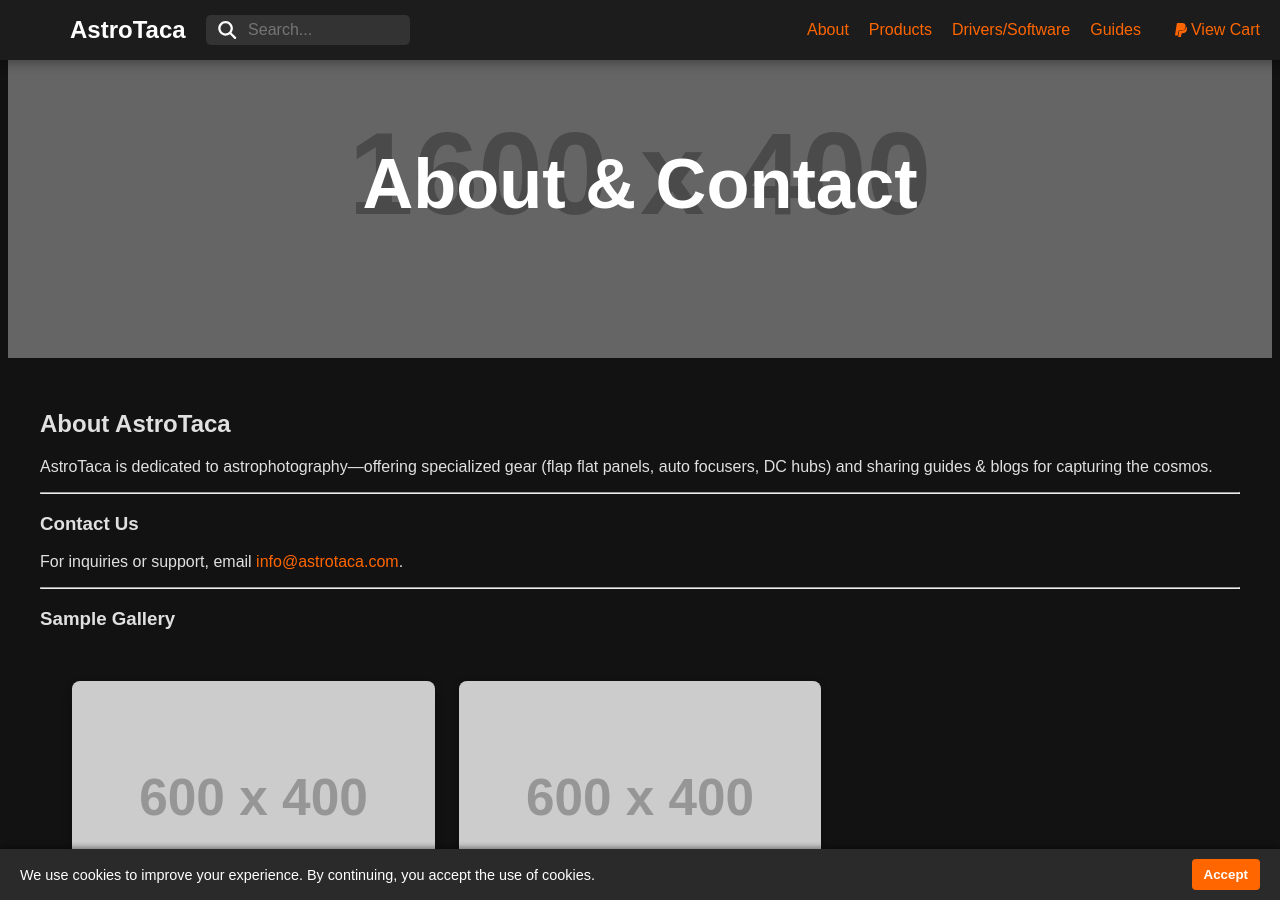
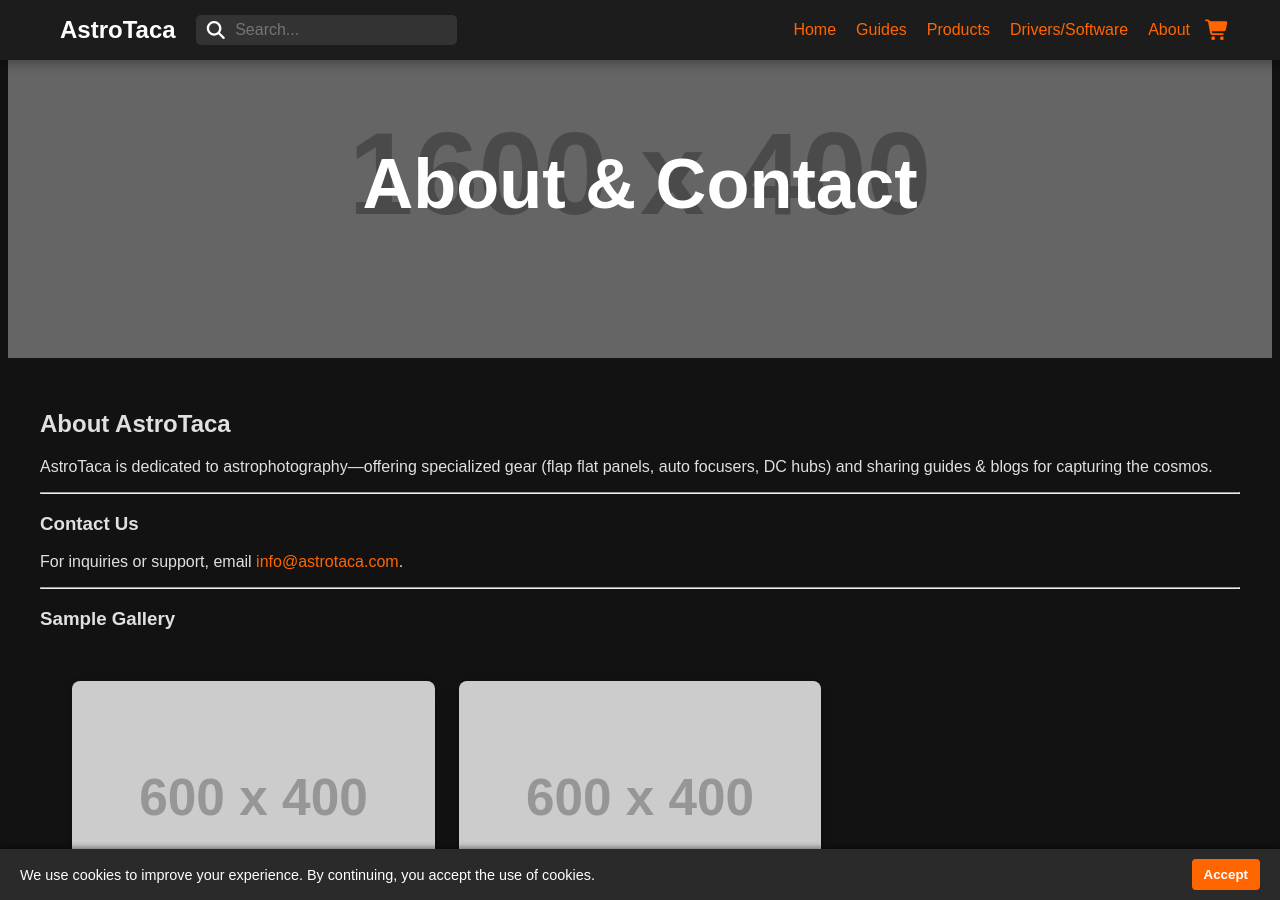
Before and after one commit to astrotaca/website, a Jekyll site: the page built from contact.md, in a window 1280 px wide and 900 px high. Built offline with Jekyll 4.4.1, drawn with Linux system fonts in a browser that asks for light colours.

Commit message:
updates to the website

```diff
--- a/_layouts/default.html
+++ b/_layouts/default.html
@@ -13,17 +13,16 @@
   <style>
     /* Social Icons Hover Effect */
     .social-icon {
-      display: inline-block;  /* Ensure transforms and shadows work correctly */
-      color: #fff;            /* Force icons to white */
+      display: inline-block;
+      color: #fff;
       transition: transform 0.3s ease, box-shadow 0.3s ease;
     }
     .social-icon:hover {
-      transform: scale(1.1);              /* Increased zoom effect for smaller icons */
-      box-shadow: 0 8px 20px rgba(0, 0, 0, 0.4); /* Subtle shadow effect */
-      color: #fff;                        /* Keep icons white on hover */
+      transform: scale(1.1);
+      box-shadow: 0 8px 20px rgba(0, 0, 0, 0.4);
     }
 
-    /* Sticky Footer: Ensure footer is at the bottom when content is short */
+    /* Sticky Footer */
     .site-wrapper {
       display: flex;
       flex-direction: column;
@@ -40,6 +39,7 @@
   {% if page.layout != "post" %}
   <header>
     <div class="header-container">
+      <!-- Left Side: AstroTaca & Search -->
       <div class="header-left">
         <div class="logo">
           <a href="/" style="color:#fff; font-size:24px; font-weight:bold; text-decoration:none;">AstroTaca</a>
@@ -50,22 +50,34 @@
           <ul id="search-results"></ul>
         </div>
       </div>
+
+      <!-- Right Side: Navigation & Hamburger -->
+      <div class="header-right">
         <nav id="nav-menu">
-        <a href="/about/">About</a>
+          <a href="/">Home</a>
+          <a href="/guides/">Guides</a>
           <a href="/products/">Products</a>
           <a href="/drivers/">Drivers/Software</a>
-        <a href="/guides/">Guides</a>
+          <div class="about-cart-group">
+            <a href="/about/">About</a>
             <div class="nav-dropdown">
               <form target="paypal" action="https://www.paypal.com/cgi-bin/webscr" method="post">
                 <input type="hidden" name="cmd" value="_cart">
                 <input type="hidden" name="business" value="YOUR_PAYPAL_EMAIL@domain.com">
                 <input type="hidden" name="display" value="1">
                 <button class="nav-dropbtn" style="border:none; background:none;">
-              <i class="fab fa-paypal"></i> View Cart
+                  <i class="fas fa-shopping-cart fa-lg"></i>
                 </button>
               </form>
             </div>
+          </div>
         </nav>
+
+        <!-- Hamburger Menu Icon -->
+        <button class="menu-icon" onclick="toggleMenu()">
+          <i class="fas fa-bars"></i>
+        </button>
+      </div>
     </div>
   </header>
   {% endif %}
@@ -83,10 +95,8 @@
     {% if page.layout == "post" %}
     <aside class="right-sidebar">
       <div class="sidebar-content">
-        <!-- Blurred Background & Overlay -->
         <div class="sidebar-background" style="background-image: url('/assets/images/sidebar-background.jpg');"></div>
         <div class="sidebar-overlay"></div>
-        <!-- Centered Sidebar Content -->
         <div class="sidebar-inner">
           <div class="sidebar-nav">
             <h2>Navigation</h2>
@@ -97,7 +107,6 @@
               <li><a href="/drivers/">Drivers/Software</a></li>
             </ul>
           </div>
-          <!-- (Optional: Remove any extra sidebar-info blocks if not needed) -->
         </div>
       </div>
     </aside>
@@ -108,7 +117,6 @@
       <p>&copy; {{ site.time | date: '%Y' }} AstroTaca</p>
       <div class="social-links" style="text-align: center; margin-top:8px;">
         <div class="social-wrapper">
-          <div class="icon-wrapper">
           <a href="https://github.com/astrotaca" target="_blank" class="social-icon github">
             <i class="fab fa-github"></i>
           </a>
@@ -118,12 +126,6 @@
           <a href="https://www.instagram.com/astrotaca/" target="_blank" class="social-icon instagram">
             <i class="fab fa-instagram"></i>
           </a>
-          </div>
-          <div class="social-line-wrapper">
-            <div class="social-line github-seg"></div>
-            <div class="social-line astrobin-seg"></div>
-            <div class="social-line instagram-seg"></div>
-          </div>
         </div>
       </div>
     </footer>
--- a/assets/main.css
+++ b/assets/main.css
@@ -57,22 +57,27 @@
     left: 0;
     width: 100%;
 }
-
-
 .header-container {
-    max-width: 1200px; /* Adjust as needed */
     width: 100%;
-    margin: 0 auto; /* Center horizontally */
     display: flex;
     align-items: center;
     justify-content: space-between;
+    padding: 0 30px; /* Exactly 30px padding on both sides */
+    box-sizing: border-box; /* Ensures padding does not affect width */
 }
-
 
 .header-left {
     display: flex;
     align-items: center;
+    justify-content: flex-start;
 }
+
+.header-right {
+    display: flex;
+    align-items: center;
+    justify-content: flex-end;
+}
+
 
 /* Logo */
 .logo a {
@@ -81,6 +86,12 @@
     color: #ffffff;
     margin-right: 20px;
 }
+
+.about-cart-group {
+    display: flex;
+    align-items: center;
+    gap: 5px; /* Adjust this value as needed for closer or wider spacing */
+  }
 
 /* Search Box */
 .search-box {
@@ -93,15 +104,24 @@
     max-width: 250px;
 }
 
+/* Adjust search bar width for smaller screens */
+@media (max-width: 900px) {
+    .search-box {
+        max-width: 180px; /* Shrink slightly */
+    }
+}
 
-/* mobile fix */
 @media (max-width: 768px) {
-    /* Shrink the search bar on mobile so it doesn't overlap the hamburger icon */
     .search-box {
-      max-width: 140px;
+        max-width: 140px; /* Shrink further */
     }
-  }
+}
 
+@media (max-width: 600px) {
+    .search-box {
+        max-width: 100px; /* Shrink to a minimum size */
+    }
+}
 
 .search-icon {
     font-size: 18px;
@@ -110,13 +130,21 @@
     margin-right: 8px;
 }
 #search-input {
-    width: 150px;
+    width: 100%; /* Ensures it scales within .search-box */
     border: none;
     background: transparent;
     color: #fff;
     font-size: 16px;
     outline: none;
 }
+
+/* Make text inside search input smaller on very small screens */
+@media (max-width: 600px) {
+    #search-input {
+        font-size: 14px; /* Reduce text size inside search */
+    }
+}
+
 
 /* Search results dropdown */
 #search-results {
@@ -156,8 +184,33 @@
     display: flex;
     align-items: center;
     gap: 20px;
-    position: relative; /* Allow it to be in flow inside header */
+    padding-right: 40px;
 }
+
+/* Hide full nav & show menu icon if there isn't enough space */
+@media (max-width: 950px) { /* Adjust width if needed */
+    nav {
+        display: none;
+        flex-direction: column;
+        position: absolute;
+        top: 60px;
+        right: 30px;
+        background: rgba(0, 0, 0, 0.95);
+        padding: 15px;
+        border-radius: 8px;
+    }
+
+    /* Show nav when menu is opened */
+    nav.open {
+        display: flex;
+    }
+
+    /* Show the hamburger menu when needed */
+    .menu-icon {
+        display: block;
+    }
+}
+
 
 /* Ensure dropdowns are positioned correctly */
 .nav-dropdown {
@@ -231,11 +284,21 @@
     }
 
     .menu-icon {
-        display: block;
+        display: none;
         font-size: 24px;
         color: #fff;
+        background: none;
+        border: none;
         cursor: pointer;
     }
+
+    /* Show the hamburger menu when screen is too small */
+    @media (max-width: 950px) {
+        .menu-icon {
+            display: block;
+        }
+    }
+
 
     nav.open {
         display: flex;
```
Also changed, not shown: other parts of _layouts/default.html (+5 -0 lines), index.md (+5 -3 lines), assets/images/pixinsight-noise-reduction.jpg (added). Lines whose indentation alone changed are shown as unchanged.
